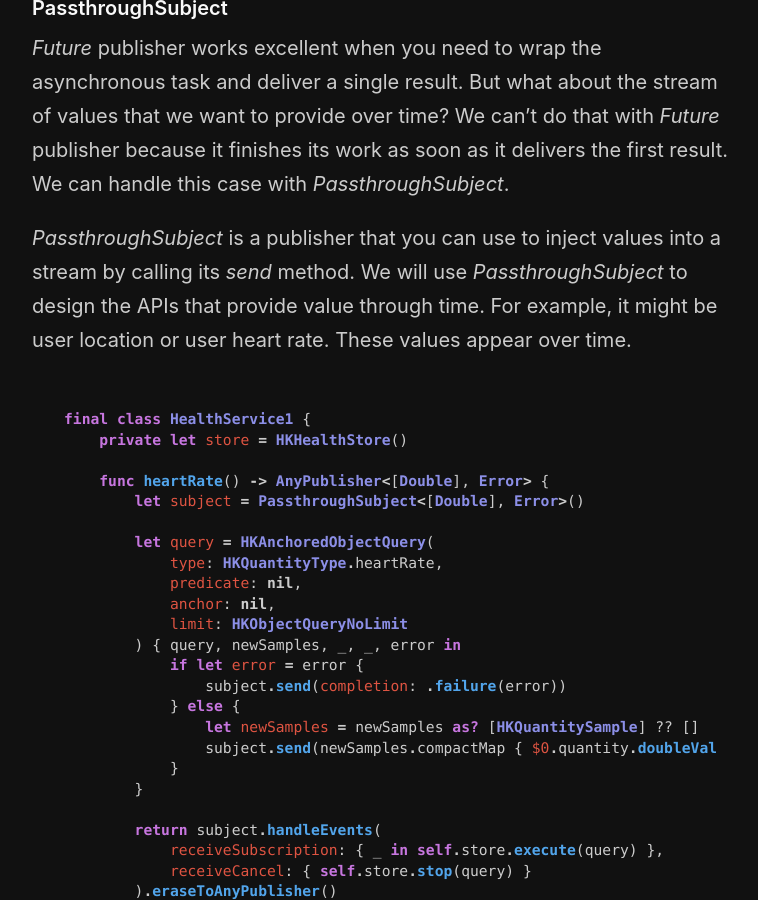
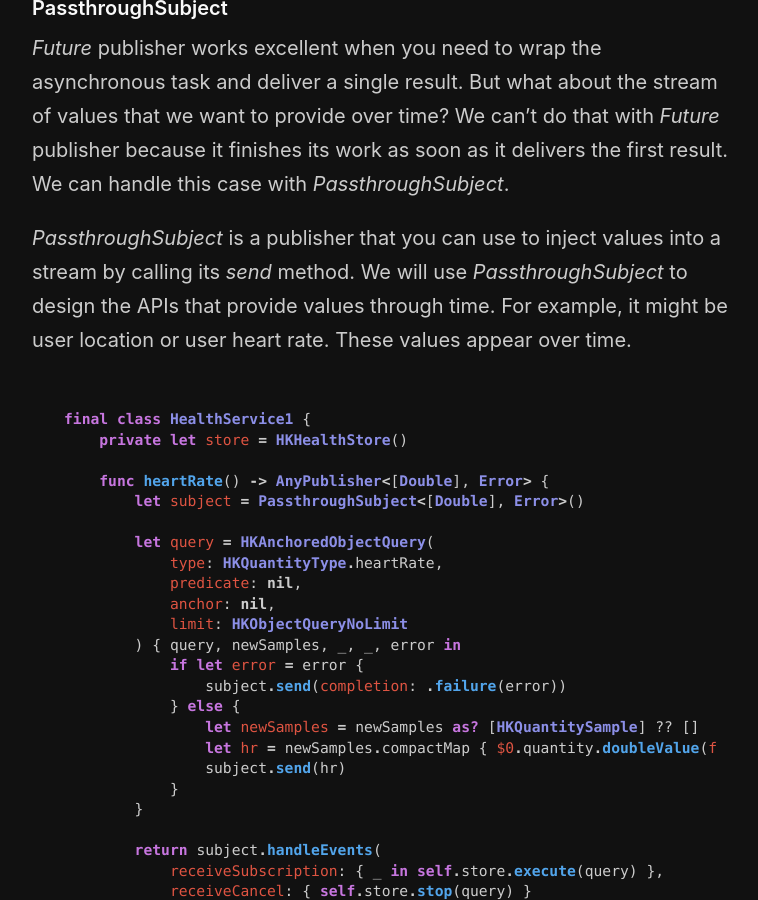
Before and after one commit to mecid/mecid.github.io, a Jekyll site: the page built from _posts/2021-04-07-designing-api-using-combine-framework.md, in a window 1280 px wide and 900 px high, scrolled down 2782 px. Shown: the whole window, without its empty margins (258-1016 px from the left). Built offline with Jekyll 4.4.1, drawn with Linux system fonts in a browser that asks for light colours.

Commit message:
code examples improved in combine api post.

````diff
--- a/_posts/2021-04-07-designing-api-using-combine-framework.md
+++ b/_posts/2021-04-07-designing-api-using-combine-framework.md
@@ -83,7 +83,7 @@ health
 #### PassthroughSubject
 *Future* publisher works excellent when you need to wrap the asynchronous task and deliver a single result. But what about the stream of values that we want to provide over time? We can't do that with *Future* publisher because it finishes its work as soon as it delivers the first result. We can handle this case with *PassthroughSubject*.
 
-*PassthroughSubject* is a publisher that you can use to inject values into a stream by calling its *send* method. We will use *PassthroughSubject* to design the APIs that provide value through time. For example, it might be user location or user heart rate. These values appear over time.
+*PassthroughSubject* is a publisher that you can use to inject values into a stream by calling its *send* method. We will use *PassthroughSubject* to design the APIs that provide values through time. For example, it might be user location or user heart rate. These values appear over time.
 
 ```swift
 final class HealthService1 {
@@ -102,7 +102,8 @@ final class HealthService1 {
                 subject.send(completion: .failure(error))
             } else {
                 let newSamples = newSamples as? [HKQuantitySample] ?? []
-                subject.send(newSamples.compactMap { $0.quantity.doubleValue(for: .bpm()) })
+                let hr = newSamples.compactMap { $0.quantity.doubleValue(for: .bpm()) }
+                subject.send(hr)
             }
         }
 
````
